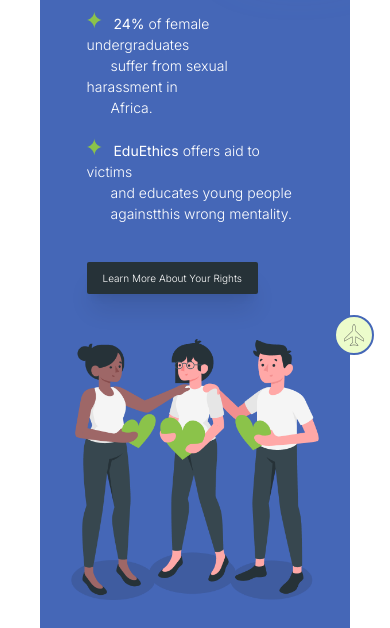
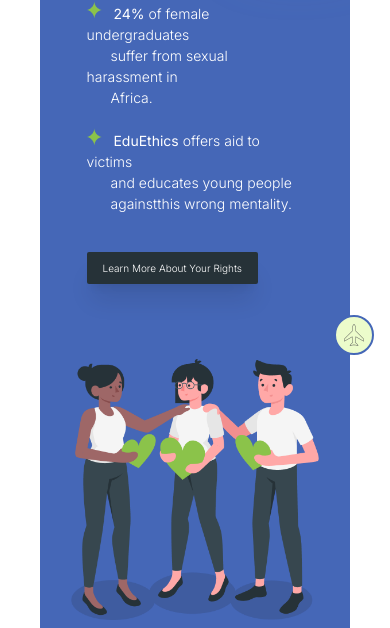
Before and after one commit to Oluwatimilehin2004/EduEthics, a website: page public/index.html in a window 390 px wide. Shown: the part 472-1100 px from the top of the page. Drawn offline with nearby package versions, Linux system fonts and the light colour scheme; files that its build step writes are made by us from their sources; files whose address does not match are found by name.

Commit message:
update the responsiveness at index.html line 130

```diff
--- a/public/index.html
+++ b/public/index.html
@@ -127,7 +127,7 @@
 
       <!-- Right Section -->
       <div
-      class="w-[80%] lg:h-[55vh] lg:w-[28%] lg:flex lg:items-center lg:justify-center lg:mr-[60px]">
+      class="min-[375px]:mt-[40px] max-[667px]:mt[40px] w-[80%] lg:h-[55vh] lg:w-[28%] lg:flex lg:items-center lg:justify-center lg:mr-[60px]">
         <img class="lg:w-[80%] lg:h-[50vh] mt-20" src="./assets/Frame.png" alt="image">
       </div>
 
```
